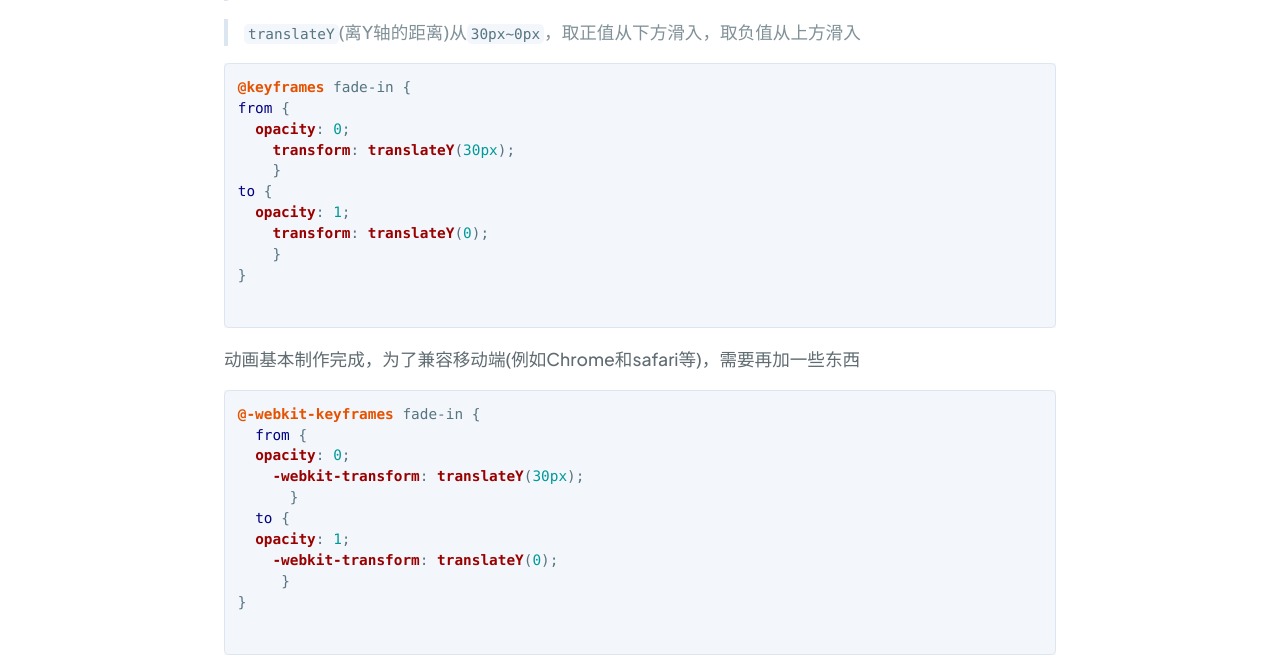
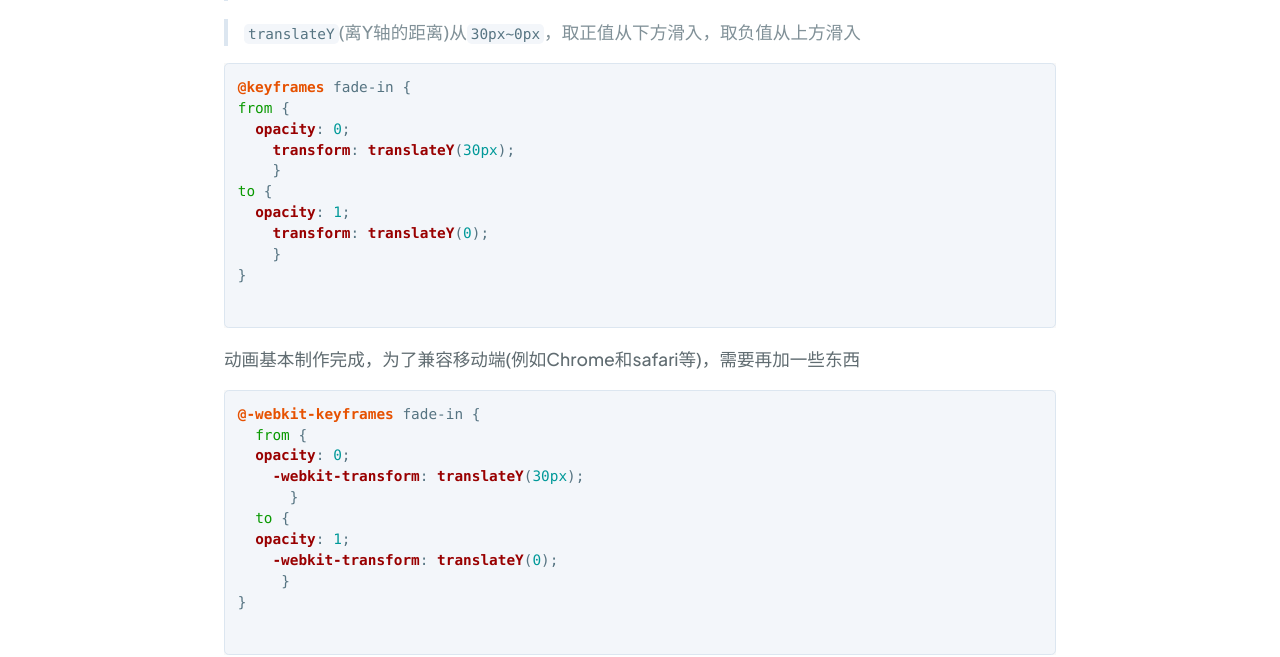
Before and after one commit to link9596/qwq, a Jekyll site: the page built from _posts/2018-1-6-css-fade-animation.md, in a window 1280 px wide. Shown: the part 877-1534 px from the top of the page. Built offline with Jekyll 4.4.1, drawn with Linux system fonts in a browser that asks for light colours; emoji names are drawn with the system emoji font; comment, search, counter and statistics services are not loaded.

Commit message:
Update rouge-github.scss

```diff
--- a/_sass/rouge-github.scss
+++ b/_sass/rouge-github.scss
@@ -179,7 +179,7 @@
   color: #555555;
 }
 .highlight .nt {
-  color: #000080;
+  color: #099900;
 }
 .highlight .vc {
   color: #008080;
```
